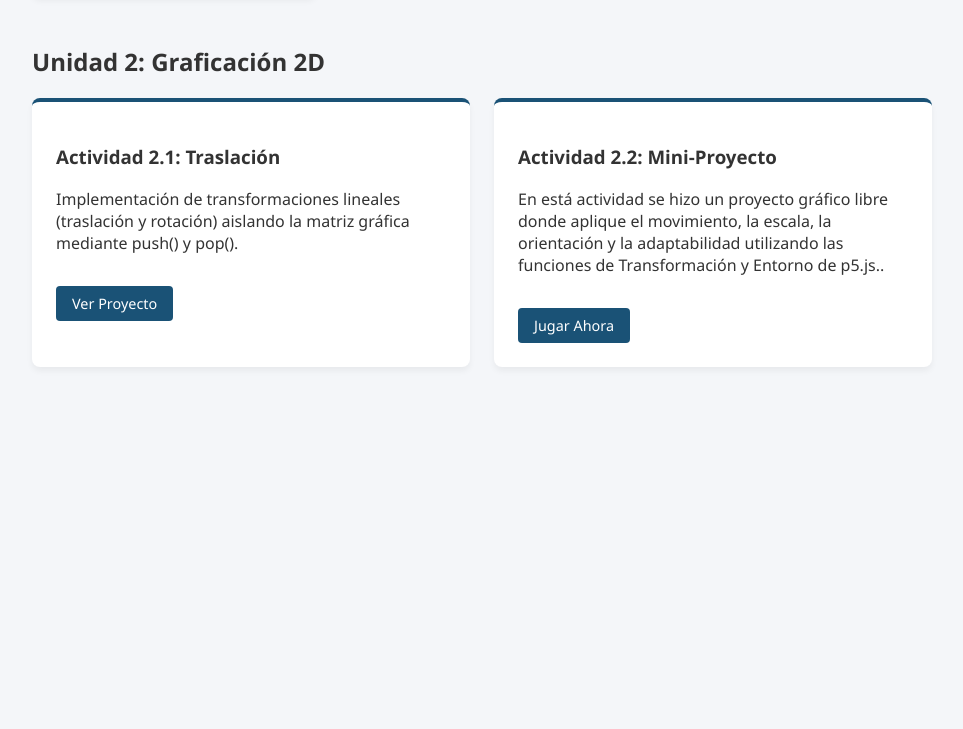
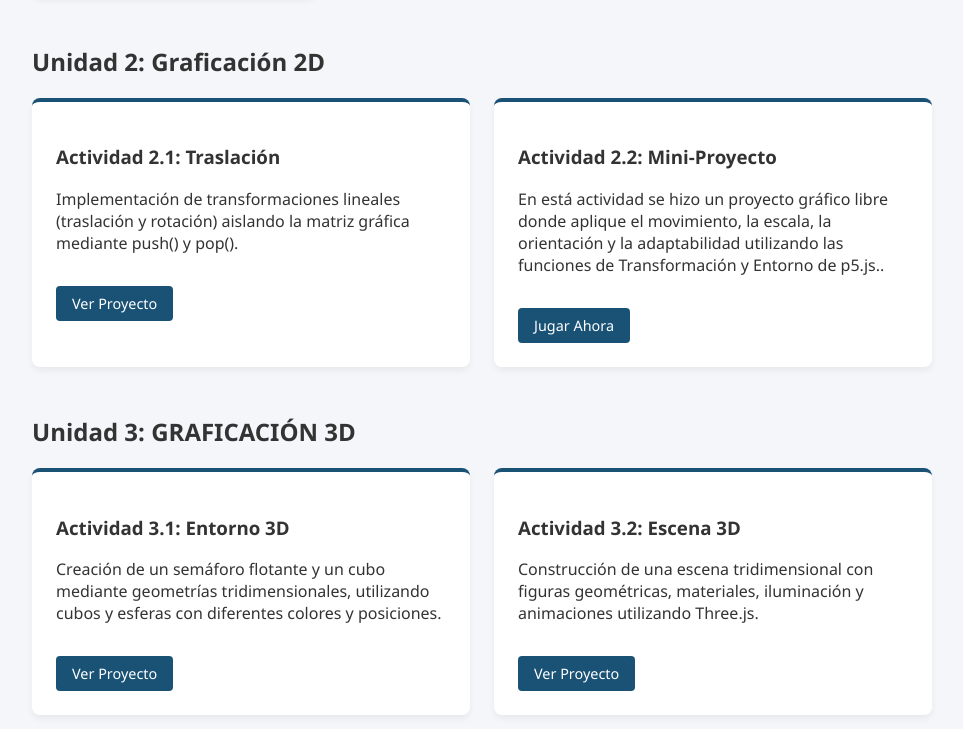
Before and after one commit to AlejandroKauil/graficacion_portafolio_alejandro_kauil, a plain HTML site: page index.html in a window 1280 px wide. Shown: the part 1012-1741 px from the top of the page, without its empty margins (158-1121 px from the left). Before the commit the page ends 1427 px from the top, so only its background shows below. Drawn offline with Linux system fonts and the light colour scheme.

Commit message:
Agregar sección Unidad 3 con actividades 3D

```diff
--- a/index.html
+++ b/index.html
@@ -67,6 +67,25 @@ Entorno de p5.js..</p>
             </div>
         </section>
 
+        <section class="unidad-seccion">
+            <h2>Unidad 3: GRAFICACIÓN 3D</h2>
+            <div class="grid-actividades">
+
+                <div class="tarjeta-actividad">
+                    <h3>Actividad 3.1: Entorno 3D</h3>
+                    <p>Creación de un semáforo flotante y un cubo mediante geometrías tridimensionales, utilizando cubos y esferas con diferentes colores y posiciones.</p>
+                    <a href="#" target="_blank" class="btn-enlace">Ver Proyecto</a>
+                </div>
+
+                <div class="tarjeta-actividad">
+                    <h3>Actividad 3.2: Escena 3D </h3>
+                    <p>Construcción de una escena tridimensional con figuras geométricas, materiales, iluminación y animaciones utilizando Three.js.</p>
+                    <a href="#" target="_blank" class="btn-enlace">Ver Proyecto</a>
+                </div>
+
+                </div>
+        </section>
+
         </main>
 
 </body>
```
